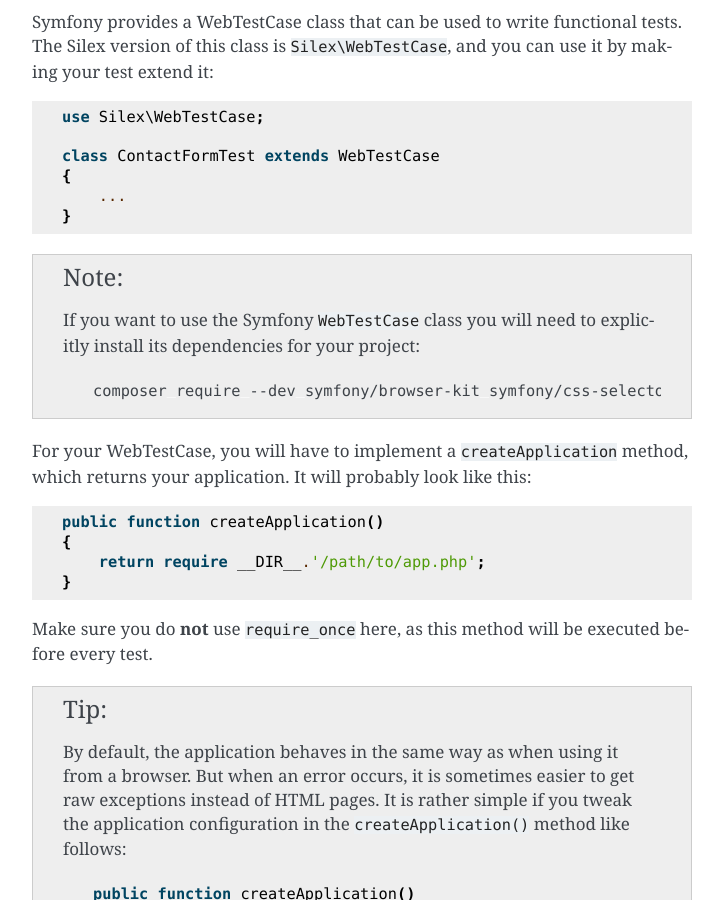
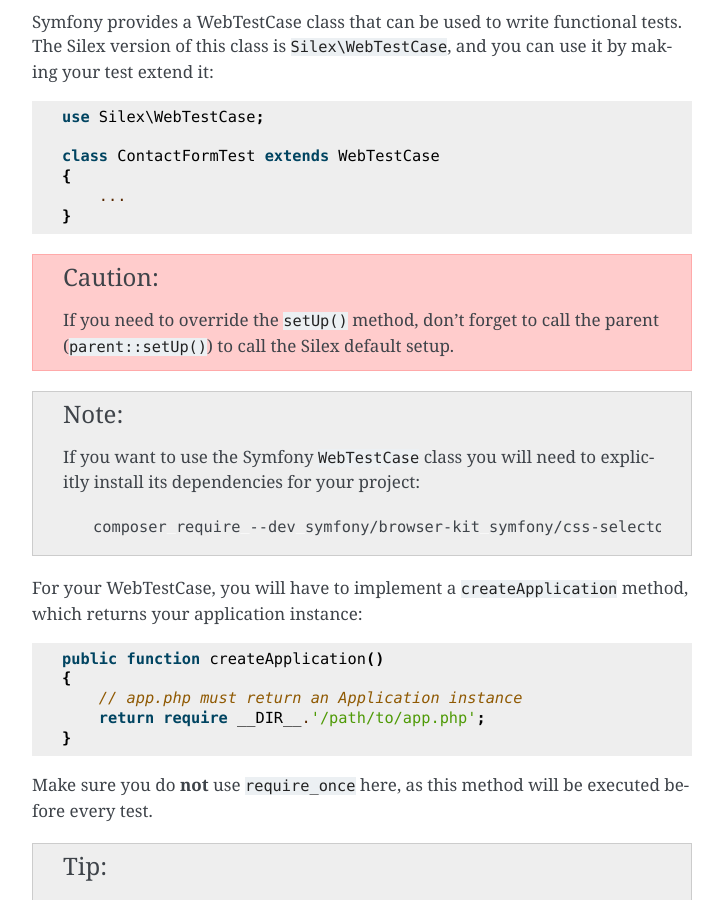
Before and after one commit to silexphp/Silex, a Sphinx documentation site: the page built from doc/testing.rst, in a window 1280 px wide and 900 px high, scrolled down 1271 px. Shown: the whole window, without its empty margins (388-1111 px from the left). Built offline with Sphinx 7.4.7, drawn with Linux system fonts in a browser that asks for light colours.

Commit message:
tweaks the testing docs

```diff
--- a/doc/testing.rst
+++ b/doc/testing.rst
@@ -70,6 +70,11 @@
         ...
     }
 
+.. caution::
+
+    If you need to override the ``setUp()`` method, don't forget to call the
+    parent (``parent::setUp()``) to call the Silex default setup.
+
 .. note::
 
     If you want to use the Symfony ``WebTestCase`` class you will need to
@@ -80,10 +85,11 @@
         composer require --dev symfony/browser-kit symfony/css-selector
 
 For your WebTestCase, you will have to implement a ``createApplication``
-method, which returns your application. It will probably look like this::
+method, which returns your application instance::
 
         public function createApplication()
         {
+            // app.php must return an Application instance
             return require __DIR__.'/path/to/app.php';
         }
 
```
